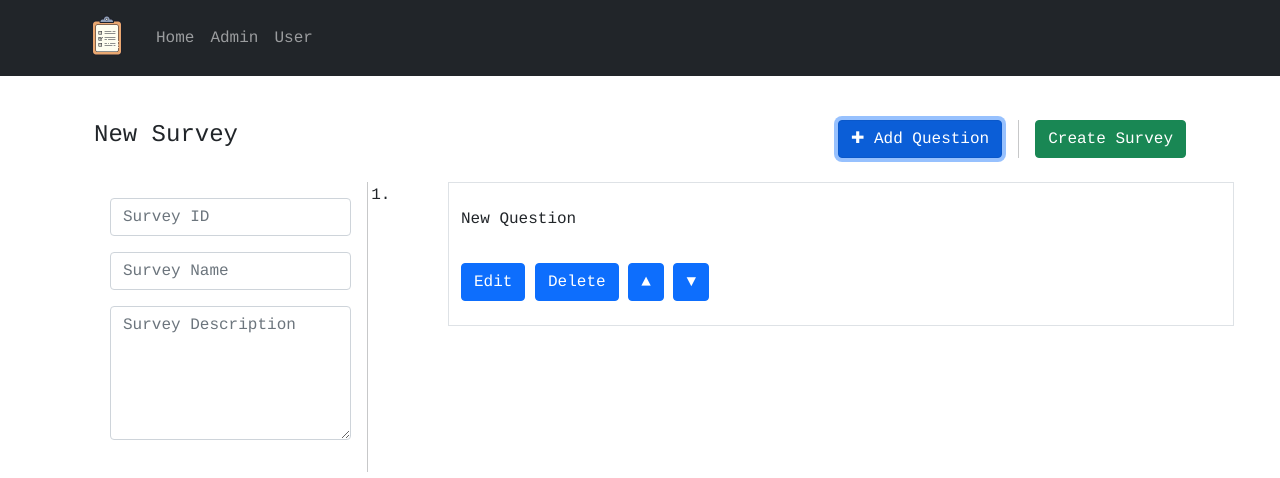
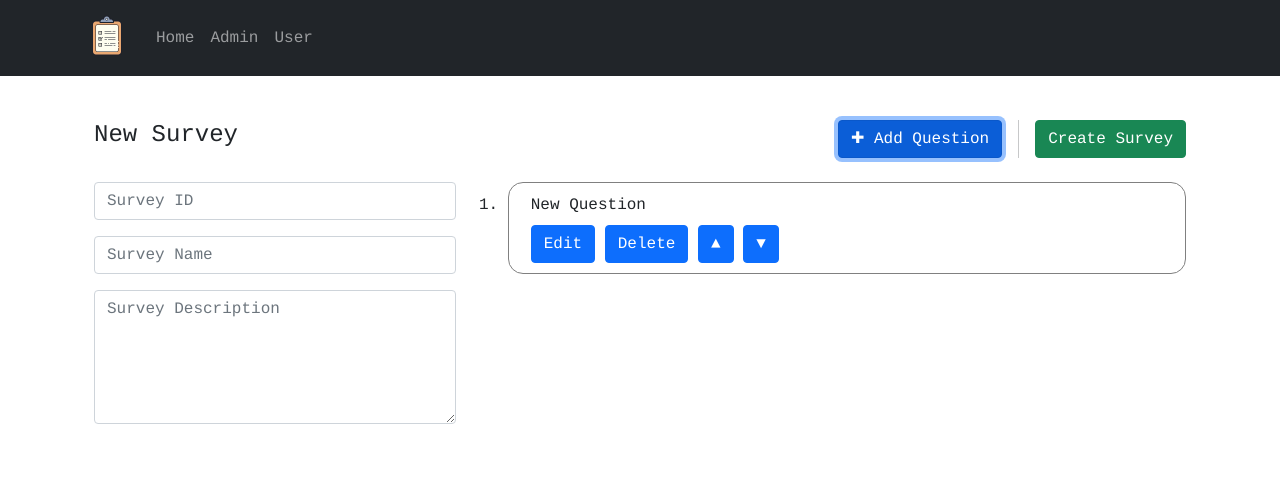
Before and after one commit to jairao31/survey-react-app, a React (Create React App) app in the folder client/: page /admin/newsurvey in a window 1280 px wide. Both pictures are taken after a click on the button "✚ Add Question". Shown: the top 478 px of the page. Built offline with nearby package versions, Linux system fonts and the light colour scheme.

Commit message:
frontend in progress-15

```diff
--- a/client/src/App.css
+++ b/client/src/App.css
@@ -10,25 +10,57 @@ body{
 
 .user-page{
   display: flex;
+  width: 100%;
+}
+
+.newsurvey-page{
+  display: flex;
 }
 
 .u-input{
   /* display: flex; */
-  width: 25%;
+  width: 7.6cm;
+}
+
+.survey-b{
+  width: 100%;
+  float: right;
+  padding-left: 20px;
 }
 
 .q-body{
   border-spacing: 5px;
+  width: 100%;
+  float: right;
+  padding-left: 0px;
+  padding-right: 0px;
+
 }
 
+.survey-main{
+  justify-content: space-between;
+  border:  1px solid grey;
+  border-radius: 15px;
+  margin-bottom: 10px;
+  padding: 10px;
+}
 .q-main{
   justify-content: space-between;
   border:  1px solid grey;
   border-radius: 15px;
   margin-bottom: 10px;
   padding: 10px;
+  /* padding-left: 20px; */
 
 }
+
+.qmain-body{
+  float: right;
+  margin-left: 10px;
+  width: 100%;
+}
+
+
 
 .q-type{
   display: flex;
@@ -40,11 +72,13 @@ body{
 }
 
 
+
+
 .q-sub{
   width: 55%;
 }
 
-.b-survey{
+.u-submit{
   float: right;
 }
 
--- a/client/src/components/Survey/QuestionForm.jsx
+++ b/client/src/components/Survey/QuestionForm.jsx
@@ -29,8 +29,7 @@ export default function QuestionForm({ question, setQuestion }) {
   const listController = new ListController(question.options, setOptions);
 
   return (
-    <Container>
-      <Stack>
+    <Stack gap={1} className="mb-1">
       {/* <Form.Label>
           <h5>Question</h5>
         </Form.Label> */}
@@ -53,7 +52,6 @@ export default function QuestionForm({ question, setQuestion }) {
             Button
           </Button>
         </InputGroup> */}
-        <br />
       <Stack direction="horizontal" gap={3}>
         <Form.Label>Type</Form.Label>
         <Form.Select
@@ -68,8 +66,6 @@ export default function QuestionForm({ question, setQuestion }) {
           ))}
         </Form.Select>
       </Stack>
-
-        <br />
 
       {question.hasOptions && (
         <fieldset>
@@ -88,32 +84,26 @@ export default function QuestionForm({ question, setQuestion }) {
                       value={option}
                       onChange={(e) => listController.set(i, e.target.value)}
                     />
-                      <Button onClick={() => listController.moveUp(i)}>
-                        ▲
-                      </Button>{" "}
+                    <Button onClick={() => listController.moveUp(i)}>▲</Button>{" "}
                     <Button onClick={() => listController.moveDown(i)}>
                       ▼
                     </Button>{" "}
-                      <Button onClick={() => listController.remove(i)}>
-                        X
-                      </Button>{" "}
+                    <Button onClick={() => listController.remove(i)}>X</Button>{" "}
                   </Stack>
                 </Form.Group>
               </li>
             ))}
           </ol>
-            <p>
+
           <Button
             disabled={!question.hasOptions}
             onClick={() => listController.add("")}
           >
             ✚ Add Option
           </Button>
-            </p>
         </fieldset>
       )}
     </Stack>
-    </Container>
   );
 }
 
--- a/client/src/components/Survey/SurveyBuilder.jsx
+++ b/client/src/components/Survey/SurveyBuilder.jsx
@@ -89,8 +89,9 @@ export default function SurveyBuilder() {
         </div>
       </Stack>
       <br />
-      <Stack direction="horizontal">
-        <div className="w-25 p-3 fixed">
+      {/* ////////////// */}
+      <div className="newsurvey-page">
+        <div className="w-50 fixed">
           <Form>
             <Form.Group className="mb-3" controlId="survey-id">
               <Form.Control
@@ -121,9 +122,69 @@ export default function SurveyBuilder() {
               />
             </Form.Group>
           </Form>
+          <br />
+          <br />
         </div>
-        <div className="vr" />
-        <Stack>
+
+        <div className="survey-b">
+          <Stack>
+            <ol>
+              {questions.map((question, i) => (
+                <li>
+                  <div className="survey-main">
+                    <SurveyQuestion
+                      key={question.id}
+                      question={question}
+                      setQuestion={(question) =>
+                        listController.set(i, question)
+                      }
+                      removeQuestion={() => listController.remove(i)}
+                      moveQuestionUp={() => listController.moveUp(i)}
+                      moveQuestionDown={() => listController.moveDown(i)}
+                    />
+                  </div>
+                </li>
+              ))}
+            </ol>
+          </Stack>
+        </div>
+      </div>
+
+      {/* <Stack direction="horizontal"> */}
+      {/* <div className="w-25 p-3 fixed">
+          <Form>
+            <Form.Group className="mb-3" controlId="survey-id">
+              <Form.Control
+                type="text"
+                placeholder="Survey ID"
+                onChange={(e) => {
+                  setSurveyID(e.target.value);
+                }}
+              />
+            </Form.Group>
+            <Form.Group className="mb-3" controlId="survey-name">
+              <Form.Control
+                type="text"
+                placeholder="Survey Name"
+                onChange={(e) => {
+                  setSurveyName(e.target.value);
+                }}
+              />
+            </Form.Group>
+            <Form.Group className="mb-3" controlId="survey-desc">
+              <Form.Control
+                as="textarea"
+                placeholder="Survey Description"
+                rows={5}
+                onChange={(e) => {
+                  setSurveyDesc(e.target.value);
+                }}
+              />
+            </Form.Group>
+          </Form>
+        </div> */}
+      {/* <div className="vr" /> */}
+      {/* <Stack>
           <ol>
             {questions.map((question, i) => (
               <li>
@@ -138,8 +199,10 @@ export default function SurveyBuilder() {
               </li>
             ))}
           </ol>
-        </Stack>
-      </Stack>
+        </Stack> */}
+      {/* </Stack> */}
+      <br />
+      <br />
     </Container>
   );
 }
--- a/client/src/components/Survey/SurveyQuestion.jsx
+++ b/client/src/components/Survey/SurveyQuestion.jsx
@@ -17,9 +17,8 @@ export default function SurveyQuestion({
   }
 
   return (
-    <Container className="border mx-5">
-      <br />
-      <Stack gap={3}>
+    <Container>
+      <Stack gap={1}>
         <Form>
           {editing ? (
             <QuestionForm question={question} setQuestion={setQuestion} />
@@ -57,7 +56,6 @@ export default function SurveyQuestion({
                 ))}
             </>
           )}
-          <br />
           <Button onClick={toggleEditing}>
             {editing ? <>Save</> : <>Edit</>}
           </Button>{" "}
@@ -66,7 +64,6 @@ export default function SurveyQuestion({
           <Button onClick={moveQuestionDown}>▼</Button>{" "}
         </Form>
       </Stack>
-      <br />
     </Container>
   );
 }
--- a/client/src/components/User/User.js
+++ b/client/src/components/User/User.js
@@ -146,7 +146,7 @@ const User = () => {
               value={surveyID}
             />
             <Button
-              variant="outline-secondary"
+              variant="outline-primary"
               onClick={(e) => {
                 if (!username) {
                   alert("Please enter username!");
@@ -160,7 +160,7 @@ const User = () => {
               Attempt
             </Button>
             <Button
-              variant="outline-secondary"
+              variant="outline-primary"
               onClick={() => {
                 setSID("");
                 getSurveyID("");
@@ -196,18 +196,20 @@ const User = () => {
           )}
         </div>
 
-        <Stack direction="horizontal">
-          <div>
-            <br />
+        <Stack direction="w-75 horizontal">
+          <div className="qmain-body">
             <Stack>
               <ol>
                 <div className="q-body">
                   {allQ.map((q) => (
-                    <div className="q-main">
+                    <Container>
+                      <Stack className="q-main">
                         <li>
                           <Stack>
                             <div className="q-type">
-                            <label>{q.question}</label>
+                              <label>
+                                <b>{q.question}</b>
+                              </label>
                               <Badge pill bg="secondary">
                                 {q.type}
                               </Badge>
@@ -220,11 +222,10 @@ const User = () => {
                                 ))}
                               </ol>
                             </div>
-
-                          <br />
                           </Stack>
                         </li>
-                    </div>
+                      </Stack>
+                    </Container>
                   ))}
                 </div>
               </ol>
@@ -232,14 +233,14 @@ const User = () => {
           </div>
         </Stack>
       </div>
+      <div className="u-submit">
         {surveyName && surveyDesc ? (
           <Button className="b-survey">Submit</Button>
         ) : (
           <></>
         )}
-
-      <br />
-      <br />
+      </div>
+      <br /> <br /> <br />
     </Container>
   );
 };
```
Lines whose indentation alone changed are shown as unchanged.
